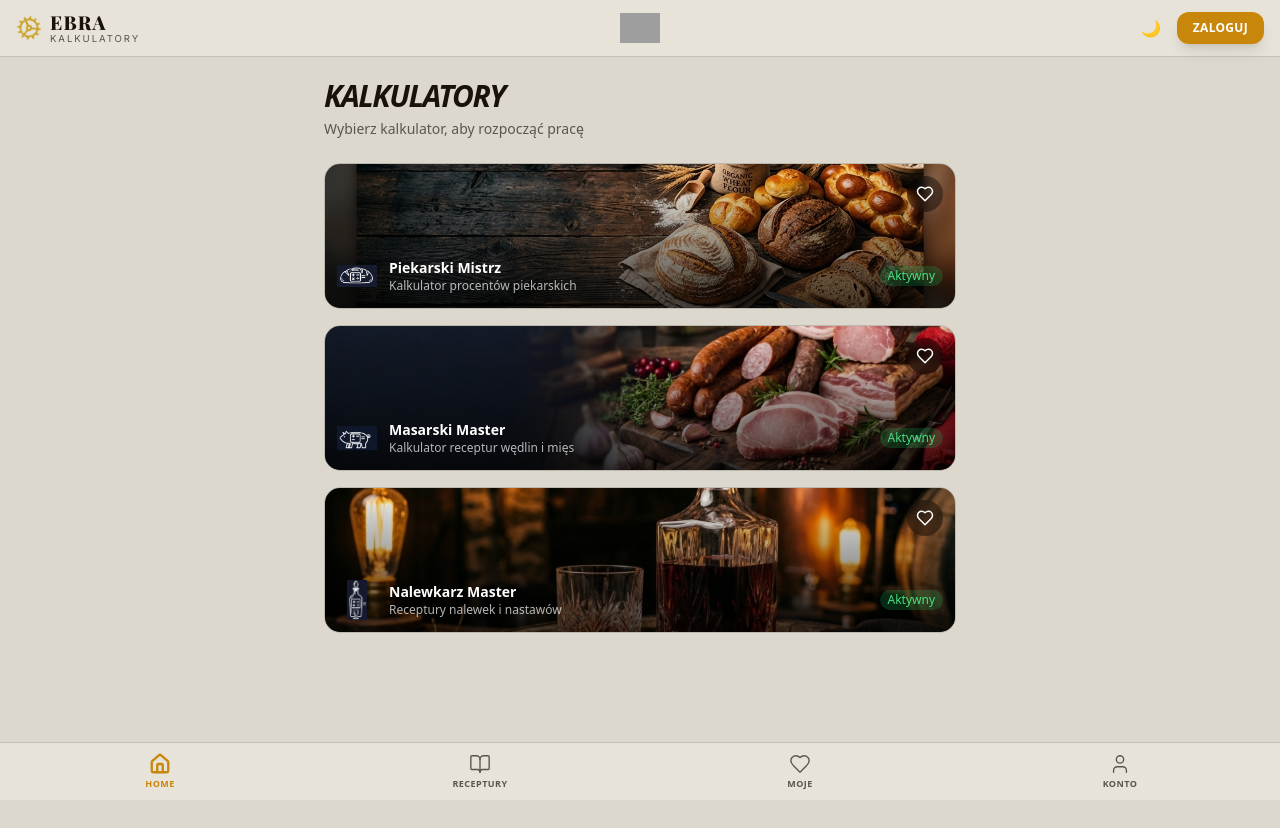
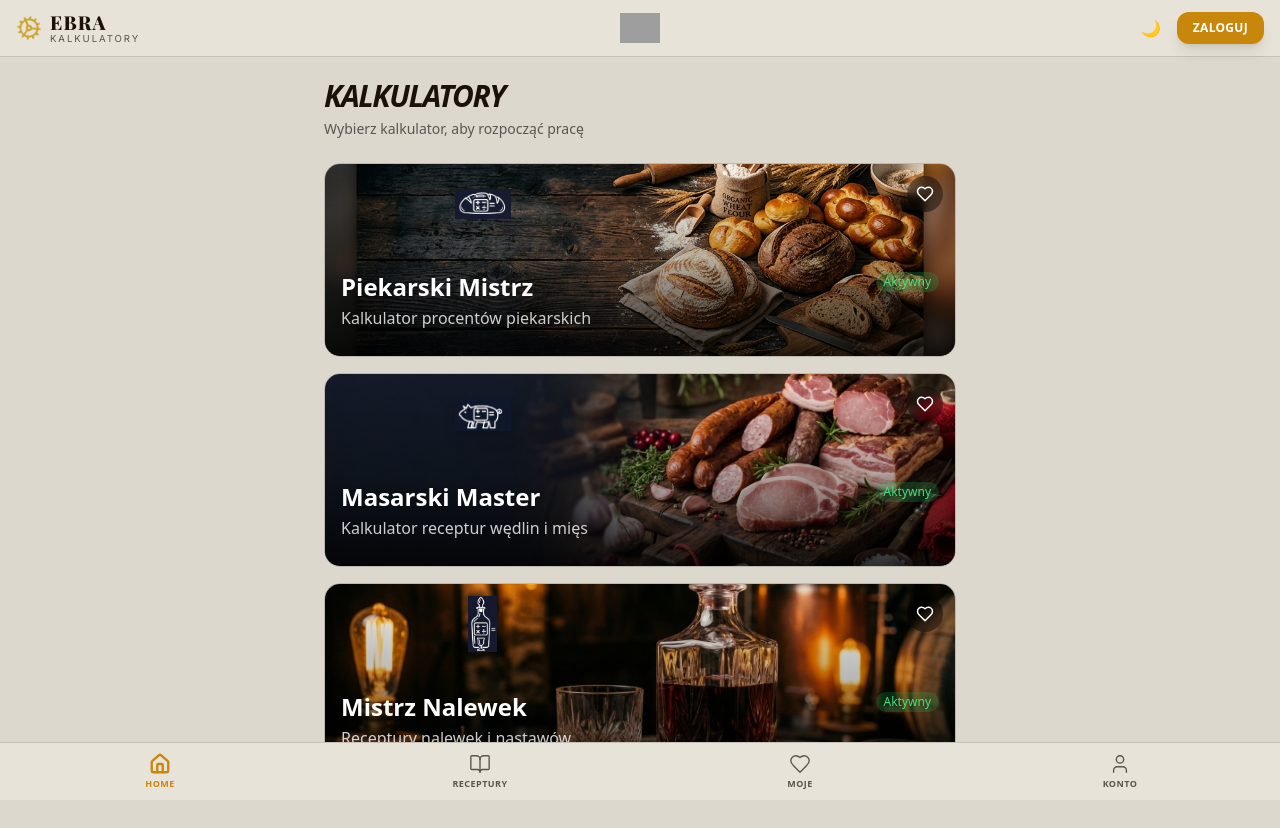
Before and after one commit to krzysiekgodek-ops/piekarz, a React (Vite) app: page / in a window 1280 px wide. Shown: the top 828 px of the page. Before the commit the page ends 800 px from the top, so only its background shows below. Built offline with nearby package versions, Linux system fonts and the light colour scheme; no server answers; the database is empty; grey boxes are pictures that could not be loaded; a web font is replaced by a local one.

Commit message:
banery home

```diff
--- a/src/components/HomeScreen.jsx
+++ b/src/components/HomeScreen.jsx
@@ -10,6 +10,7 @@ const CALCULATORS = [
     description: 'Kalkulator procentów piekarskich',
     banner: '/piekarz_baner.png',
     logo: '/piekarz_logo.png',
+    tab: 'recipes',
   },
   {
     id: 'masarski',
@@ -17,15 +18,15 @@ const CALCULATORS = [
     description: 'Kalkulator receptur wędlin i mięs',
     banner: '/masarz_banner.jpg',
     logo: '/masarz_logo.png',
-    url: 'https://www.masarz.ebra.pl',
+    url: 'https://www.masarz.ebra.pl#receptury',
   },
   {
     id: 'nalewki',
-    name: 'Nalewkarz Master',
+    name: 'Mistrz Nalewek',
     description: 'Receptury nalewek i nastawów',
     banner: '/nalewki_baner.png',
     logo: '/nalewki_logo.jpg',
-    url: 'https://www.nalewki.ebra.pl',
+    url: 'https://www.nalewki.ebra.pl#receptury',
   },
 ];
 
@@ -48,7 +49,7 @@ const HomeScreen = ({ setActiveTab }) => {
     if (calc.url) {
       window.open(calc.url, '_blank');
     } else {
-      setActiveTab('calculator');
+      setActiveTab(calc.tab || 'calculator');
     }
   };
 
@@ -73,21 +74,28 @@ const HomeScreen = ({ setActiveTab }) => {
               style={{ border: '1px solid var(--border)' }}
               onClick={() => handleCardClick(calc)}
             >
-              <div className="relative h-36 overflow-hidden">
+              <div className="relative h-48 overflow-hidden">
                 <img
                   src={calc.banner}
                   alt={calc.name}
                   className="w-full h-full object-cover transition-transform duration-500 group-hover:scale-105"
                 />
-                <div className="absolute inset-0 bg-gradient-to-t from-black/70 to-transparent" />
+                <div className="absolute inset-0 bg-gradient-to-t from-black/80 via-black/25 to-transparent" />
+                {/* Logo – góra, 1/4 od lewej krawędzi */}
+                <img
+                  src={calc.logo}
+                  alt=""
+                  className="absolute top-3 h-14 w-14 object-contain drop-shadow-lg"
+                  style={{ left: '25%', transform: 'translateX(-50%)' }}
+                />
               </div>
-              <div className="absolute bottom-0 left-0 right-0 p-3 flex items-center gap-3">
-                <img src={calc.logo} alt="" className="h-10 w-10 object-contain" />
+              {/* Napis – 40px odstępu od dołu logo (logo kończy się na 68px → tekst od 108px) */}
+              <div className="absolute left-0 right-0 px-4 flex items-start justify-between" style={{ top: '108px' }}>
                 <div>
-                  <div className="text-white font-bold text-sm">{calc.name}</div>
-                  <div className="text-white/70 text-xs">{calc.description}</div>
+                  <div className="text-white font-extrabold text-2xl leading-tight drop-shadow">{calc.name}</div>
+                  <div className="text-white/80 text-base mt-1">{calc.description}</div>
                 </div>
-                <span className="ml-auto text-xs px-2 py-0.5 rounded-full bg-green-500/20 text-green-400 font-medium">
+                <span className="text-xs px-2 py-0.5 rounded-full bg-green-500/20 text-green-400 font-medium shrink-0 ml-3">
                   Aktywny
                 </span>
               </div>
```
